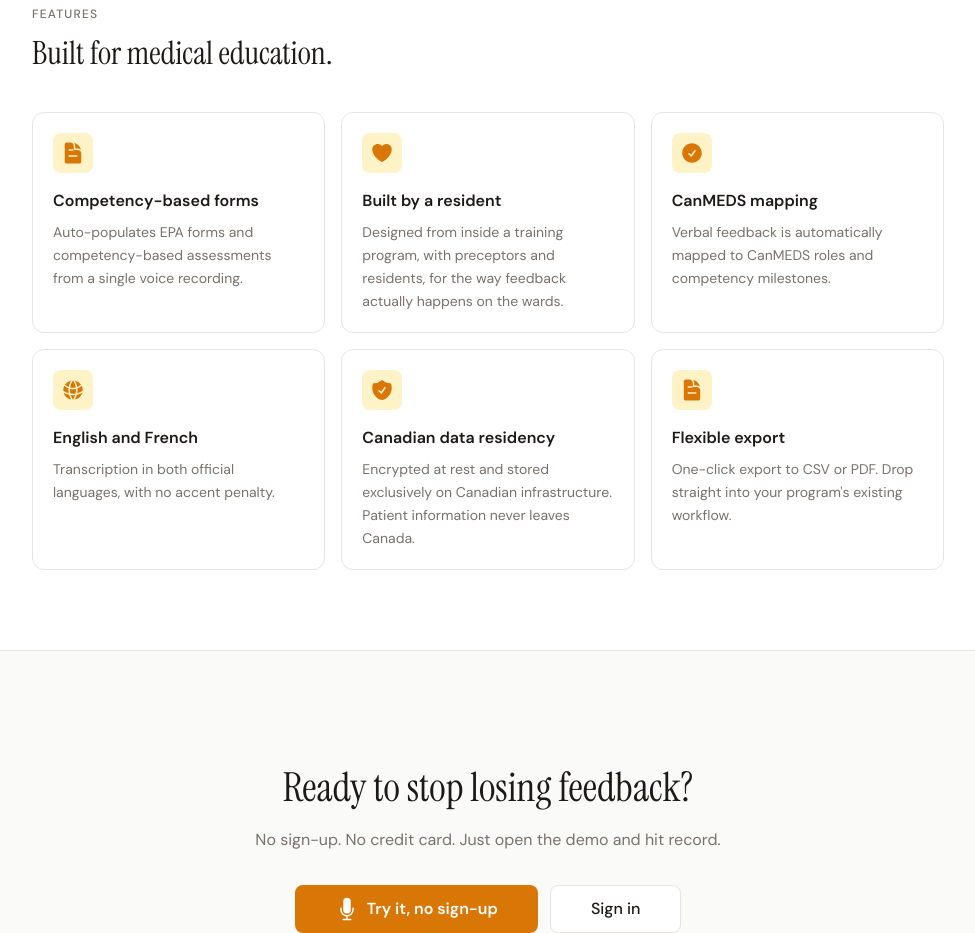
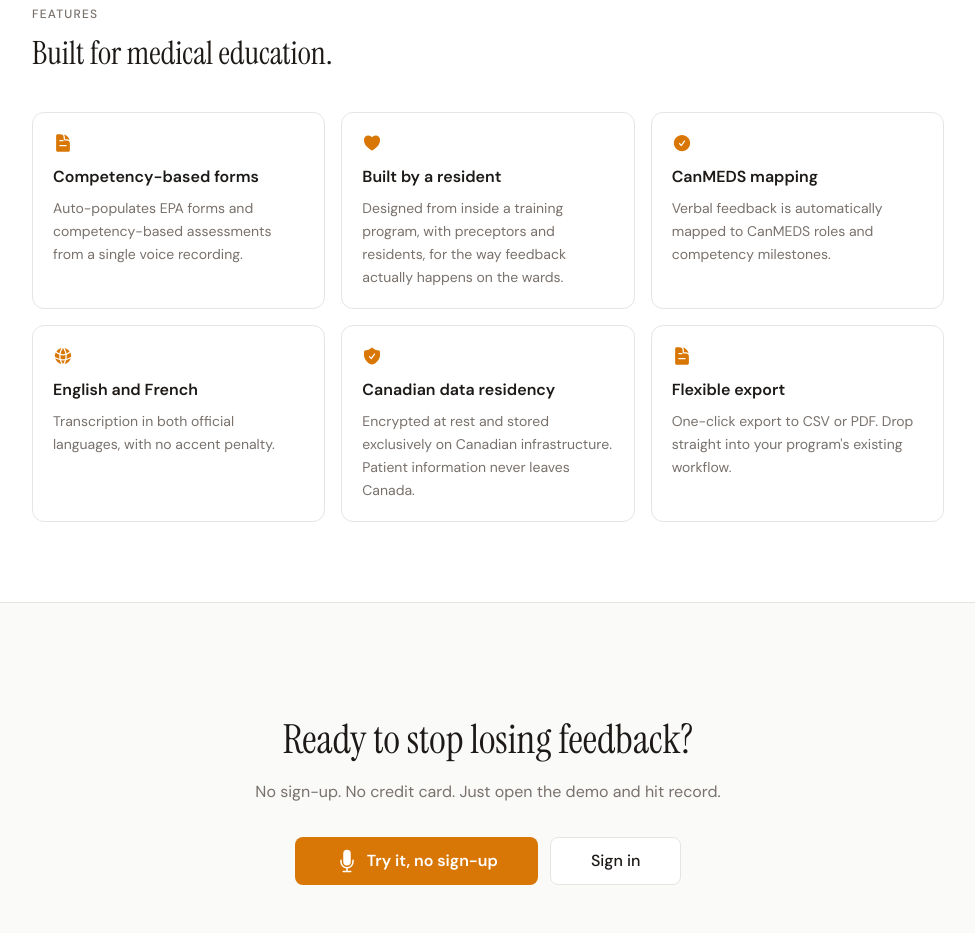
Before and after one commit to rsingla92/medfeedbackscribe, a Next.js app in the folder app/: page / in a window 1280 px wide. Shown: the part 2080-3013 px from the top of the page, without its empty margins (152-1127 px from the left). Built offline with nearby package versions, Linux system fonts and the light colour scheme; no server answers.

Commit message:
style(design): FINDING-004 — drop colored chip behind feature icons (AI-slop pattern)

```diff
--- a/app/src/app/_landing/content.tsx
+++ b/app/src/app/_landing/content.tsx
@@ -707,12 +707,12 @@ export function LandingContent({
                   className="rounded-[var(--radius-lg)] border border-border p-5"
                 >
                   <div
-                    className="flex h-10 w-10 items-center justify-center rounded-[var(--radius-md)] bg-accent-light text-accent"
+                    className="text-accent [&_svg]:h-5 [&_svg]:w-5"
                     aria-hidden="true"
                   >
                     {feature.icon}
                   </div>
-                  <h3 className="mt-4 text-base font-semibold text-foreground">
+                  <h3 className="mt-3 text-base font-semibold text-foreground">
                     {feature.title}
                   </h3>
                   <p className="mt-2 text-sm leading-relaxed text-muted">
```
